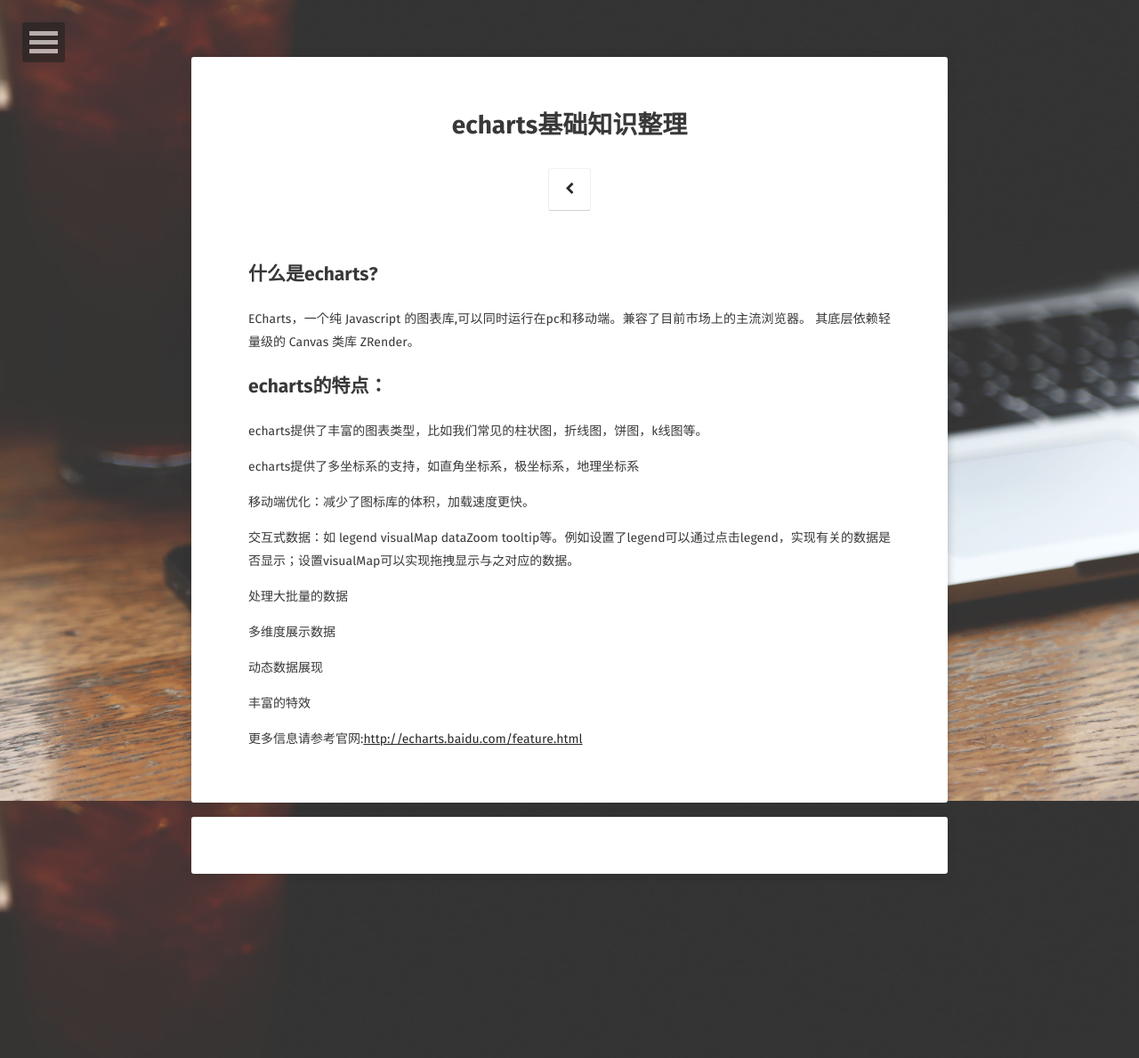
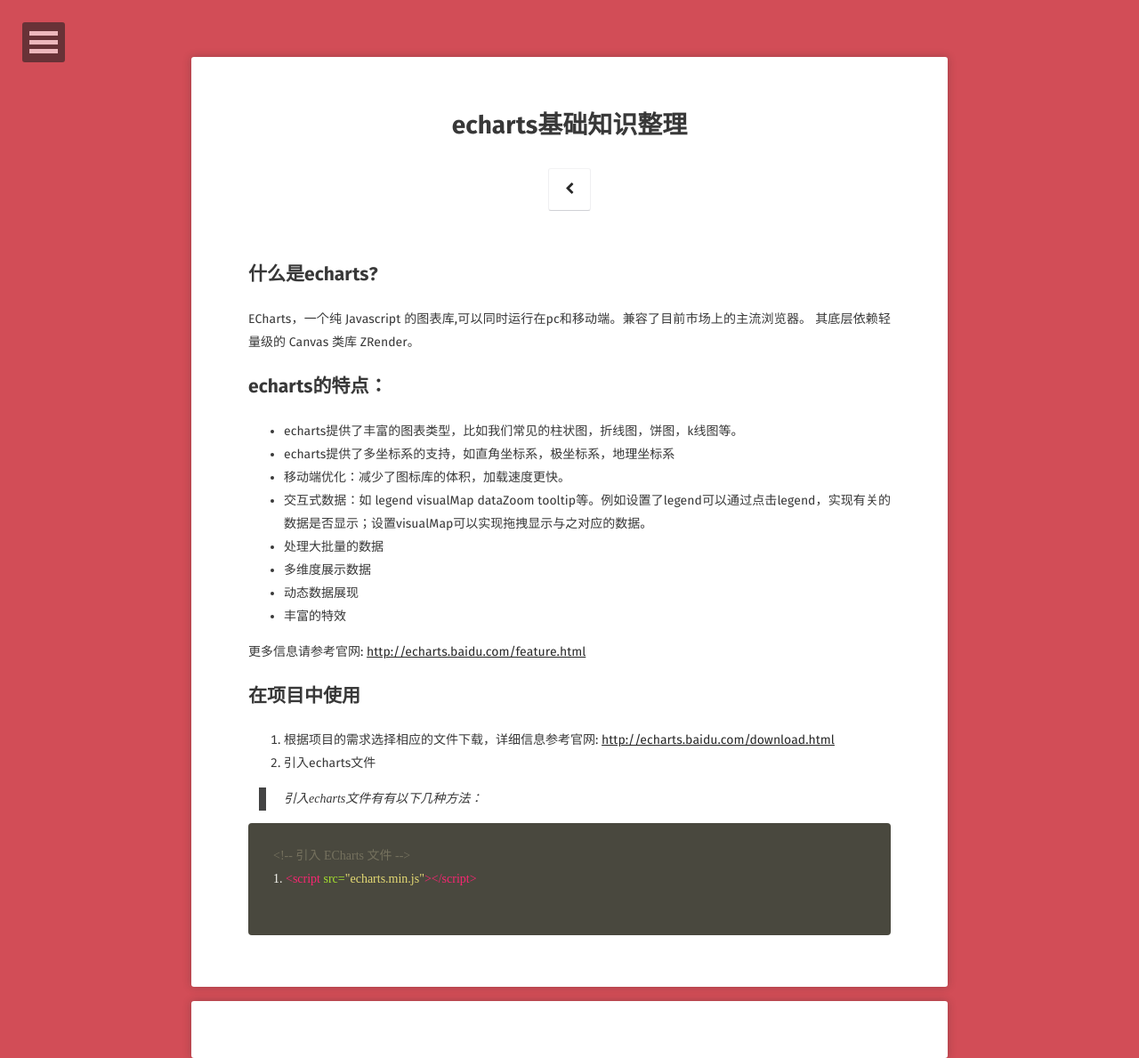
Before and after one commit to xcs-go/xcs.github.io, a Jekyll site: the page built from _posts/2017-10-09-echarts-basic.md, in a window 1280 px wide. Shown: the whole page at 89% size. Built offline with Jekyll 4.4.1, drawn with Linux system fonts in a browser that asks for light colours; some web fonts are replaced; comment, search, counter and statistics services are not loaded.

Commit message:
更新echarts文件

```diff
--- a/_config.yml
+++ b/_config.yml
@@ -5,7 +5,7 @@
 reading_time:       true
 words_per_minute:   200
 logo:               'assets/img/logo.png'
-background:         'assets/img/placeholder-big.jpg'
+# background:         'assets/img/placeholder-big.jpg'
 tiled_bg:           false   # Set this true if you want to tile your background image, otherwise it will be covered
 locale:             en_US
 url:                https://xcs-go.github.io/xcs.github.io/
--- a/_posts/2017-10-09-echarts-basic.md
+++ b/_posts/2017-10-09-echarts-basic.md
@@ -12,20 +12,22 @@
 其底层依赖轻量级的 Canvas 类库 ZRender。
 
 ## echarts的特点：
-  echarts提供了丰富的图表类型，比如我们常见的柱状图，折线图，饼图，k线图等。
+- echarts提供了丰富的图表类型，比如我们常见的柱状图，折线图，饼图，k线图等。
+- echarts提供了多坐标系的支持，如直角坐标系，极坐标系，地理坐标系
+- 移动端优化：减少了图标库的体积，加载速度更快。
+- 交互式数据：如 legend visualMap dataZoom tooltip等。例如设置了legend可以通过点击legend，实现有关的数据是否显示；设置visualMap可以实现拖拽显示与之对应的数据。
+- 处理大批量的数据
+- 多维度展示数据
+- 动态数据展现
+- 丰富的特效
 
-  echarts提供了多坐标系的支持，如直角坐标系，极坐标系，地理坐标系
+更多信息请参考官网: <http://echarts.baidu.com/feature.html>
 
-  移动端优化：减少了图标库的体积，加载速度更快。
-
-  交互式数据：如 legend visualMap dataZoom tooltip等。例如设置了legend可以通过点击legend，实现有关的数据是否显示；设置visualMap可以实现拖拽显示与之对应的数据。
-
-  处理大批量的数据
-
-  多维度展示数据
-
-  动态数据展现
-
-  丰富的特效
-
-更多信息请参考官网:<http://echarts.baidu.com/feature.html>
+## 在项目中使用
+1. 根据项目的需求选择相应的文件下载，详细信息参考官网: <http://echarts.baidu.com/download.html>
+2. 引入echarts文件
+    > 引入echarts文件有有以下几种方法：
+    {% highlight html %}
+    <!-- 引入 ECharts 文件 -->
+    1. <script src="echarts.min.js"></script>
+    {% endhighlight %}
```
